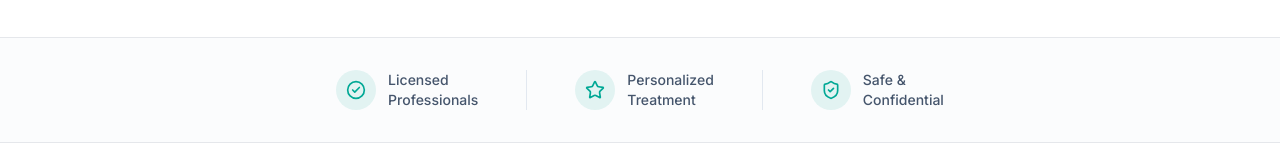
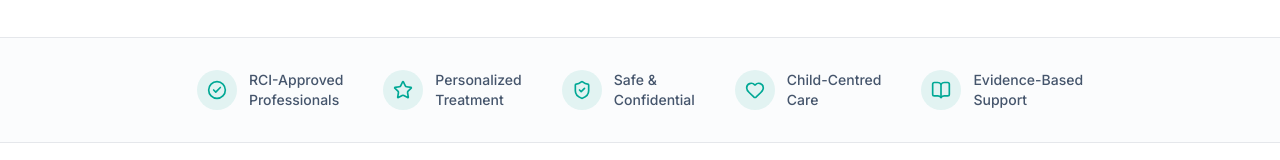
Before and after one commit to littlelanternweb/LITTLE-LANTERN, a Next.js app: page / in a window 1280 px wide. Shown: the part 471-631 px from the top of the page. Built offline with nearby package versions, Linux system fonts and the light colour scheme; no server answers; the database is empty.

Commit message:
feat(ui): update trust badges to 5 expanded points

```diff
--- a/src/components/home/HomeClient.tsx
+++ b/src/components/home/HomeClient.tsx
@@ -4,7 +4,7 @@ import { motion, useInView } from "framer-motion";
 import Link from "next/link";
 import Image from "next/image";
 import { Button } from "@/components/ui/button";
-import { ArrowRight, MapPin, CheckCircle2, Clock, Star, Phone, ShieldCheck, Users } from "lucide-react";
+import { ArrowRight, MapPin, CheckCircle2, Clock, Star, Phone, ShieldCheck, Users, Heart, BookOpen } from "lucide-react";
 import { useRef } from "react";
 
 // Reusable scroll-triggered section wrapper
@@ -137,26 +137,36 @@ export function HomeClient({ specialists }: { specialists: any[] }) {
       {/* 2. TRUST BANNER */}
       <section className="border-y border-slate-100 bg-slate-50/50 py-8">
         <div className="mx-auto max-w-7xl px-6 lg:px-8">
-          <AnimatedSection className="flex flex-col sm:flex-row items-center justify-center gap-x-12 gap-y-6 text-center sm:text-left">
+          <AnimatedSection className="flex flex-wrap items-center justify-center gap-x-10 gap-y-6 text-center sm:text-left">
             <div className="flex items-center gap-3 text-slate-600">
               <div className="w-10 h-10 rounded-full bg-primary/10 flex items-center justify-center shrink-0">
                 <CheckCircle2 className="w-5 h-5 text-primary" />
               </div>
-              <span className="text-sm font-medium">Licensed<br/>Professionals</span>
+              <span className="text-sm font-medium">RCI-Approved<br/>Professionals</span>
             </div>
-            <div className="hidden sm:block w-px h-10 bg-slate-200" />
             <div className="flex items-center gap-3 text-slate-600">
               <div className="w-10 h-10 rounded-full bg-primary/10 flex items-center justify-center shrink-0">
                 <Star className="w-5 h-5 text-primary" />
               </div>
               <span className="text-sm font-medium">Personalized<br/>Treatment</span>
             </div>
-            <div className="hidden sm:block w-px h-10 bg-slate-200" />
             <div className="flex items-center gap-3 text-slate-600">
               <div className="w-10 h-10 rounded-full bg-primary/10 flex items-center justify-center shrink-0">
                 <ShieldCheck className="w-5 h-5 text-primary" />
               </div>
               <span className="text-sm font-medium">Safe &<br/>Confidential</span>
+            </div>
+            <div className="flex items-center gap-3 text-slate-600">
+              <div className="w-10 h-10 rounded-full bg-primary/10 flex items-center justify-center shrink-0">
+                <Heart className="w-5 h-5 text-primary" />
+              </div>
+              <span className="text-sm font-medium">Child-Centred<br/>Care</span>
+            </div>
+            <div className="flex items-center gap-3 text-slate-600">
+              <div className="w-10 h-10 rounded-full bg-primary/10 flex items-center justify-center shrink-0">
+                <BookOpen className="w-5 h-5 text-primary" />
+              </div>
+              <span className="text-sm font-medium">Evidence-Based<br/>Support</span>
             </div>
           </AnimatedSection>
         </div>
```
